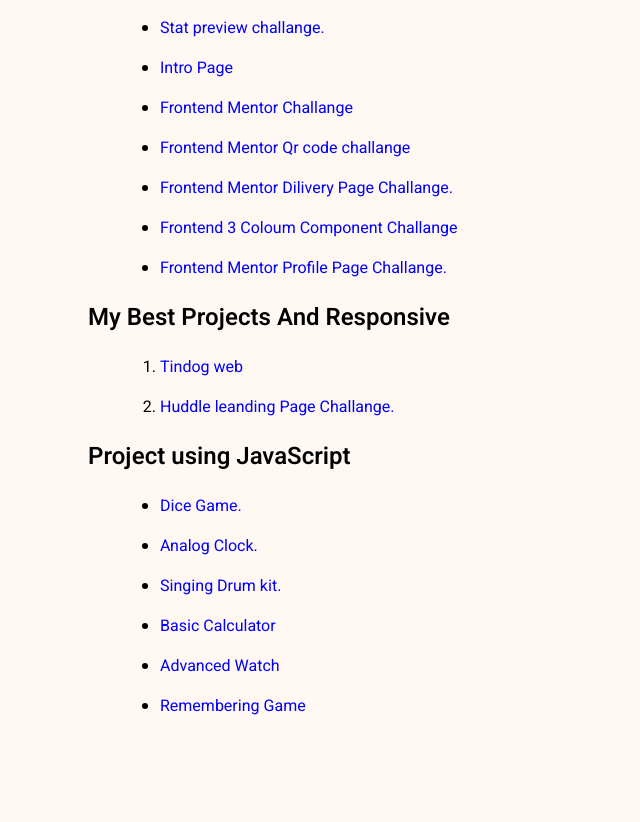
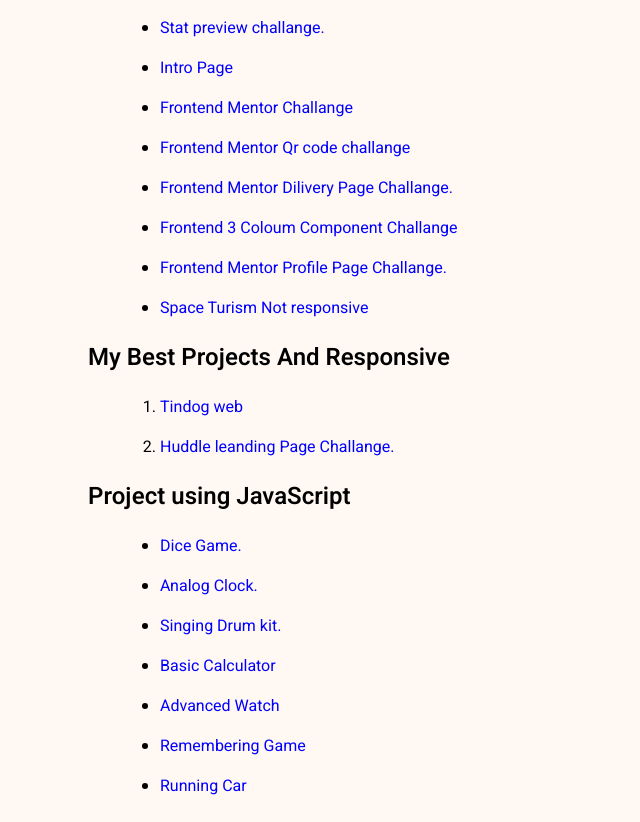
Before and after one commit to Ganesh-Rathor/P, a plain HTML site: page index.html in a window 1280 px wide. Shown: the part 187-1009 px from the top of the page, without its empty margins (0-640 px from the left). Before the commit the page ends 929 px from the top, so only its background shows below. Drawn offline with Linux system fonts and the light colour scheme.

Commit message:
Add Two more Projects

```diff
--- a/index.html
+++ b/index.html
@@ -24,6 +24,7 @@
                     <li><a href="https://ganesh-rathor.github.io/challange-dilevery/">Frontend Mentor Dilivery Page Challange.</a></li>
                     <li><a href="https://ganesh-rathor.github.io/challange-coloum-component/"> Frontend 3 Coloum Component Challange</a></li>
                     <li><a href="https://ganesh-rathor.github.io/Challange-profile/">Frontend Mentor Profile Page Challange.</a></li>
+                    <li><a href="https://ganesh-rathor.github.io/space-turism/">Space Turism Not responsive</a></li>
 
                 </ul>
             </div>
@@ -42,7 +43,8 @@
                     <li><a href="https://ganesh-rathor.github.io/Drum/">Singing Drum kit.</a></li>
                     <li><a href="https://ganesh-rathor.github.io/Calculator/">Basic Calculator</a></li>
                     <li><a href="https://ganesh-rathor.github.io/advanced-watch/">Advanced Watch</a></li>
-                    <li><a href=" https://ganesh-rathor.github.io/Remmembering-game/">Remembering Game</a></li>
+                    <li><a href="https://ganesh-rathor.github.io/Remmembering-game/">Remembering Game</a></li>
+                    <li><a href="https://ganesh-rathor.github.io/Running-car/">Running Car</a></li>
                 </ul>
             </div>
         </div>
```
